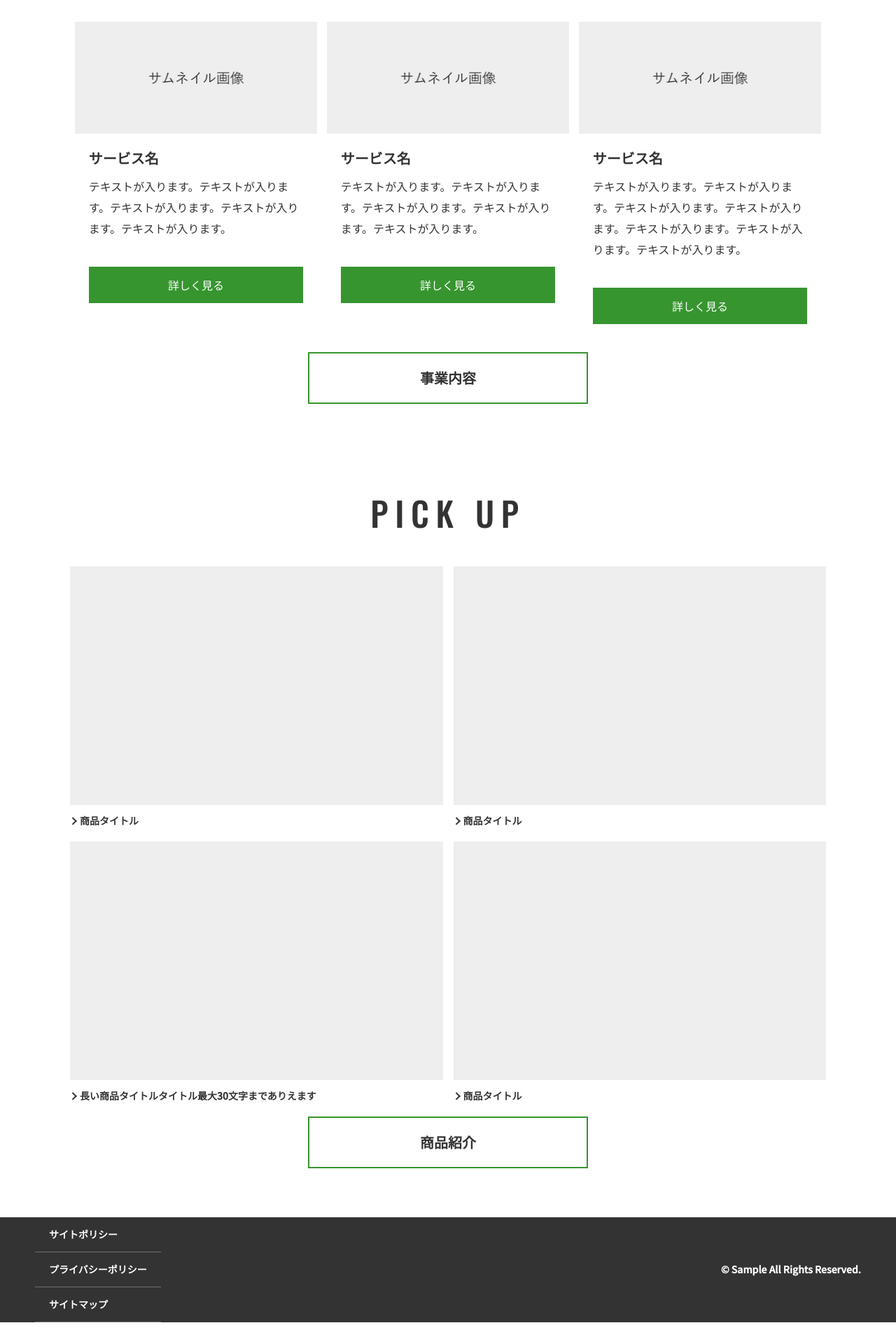
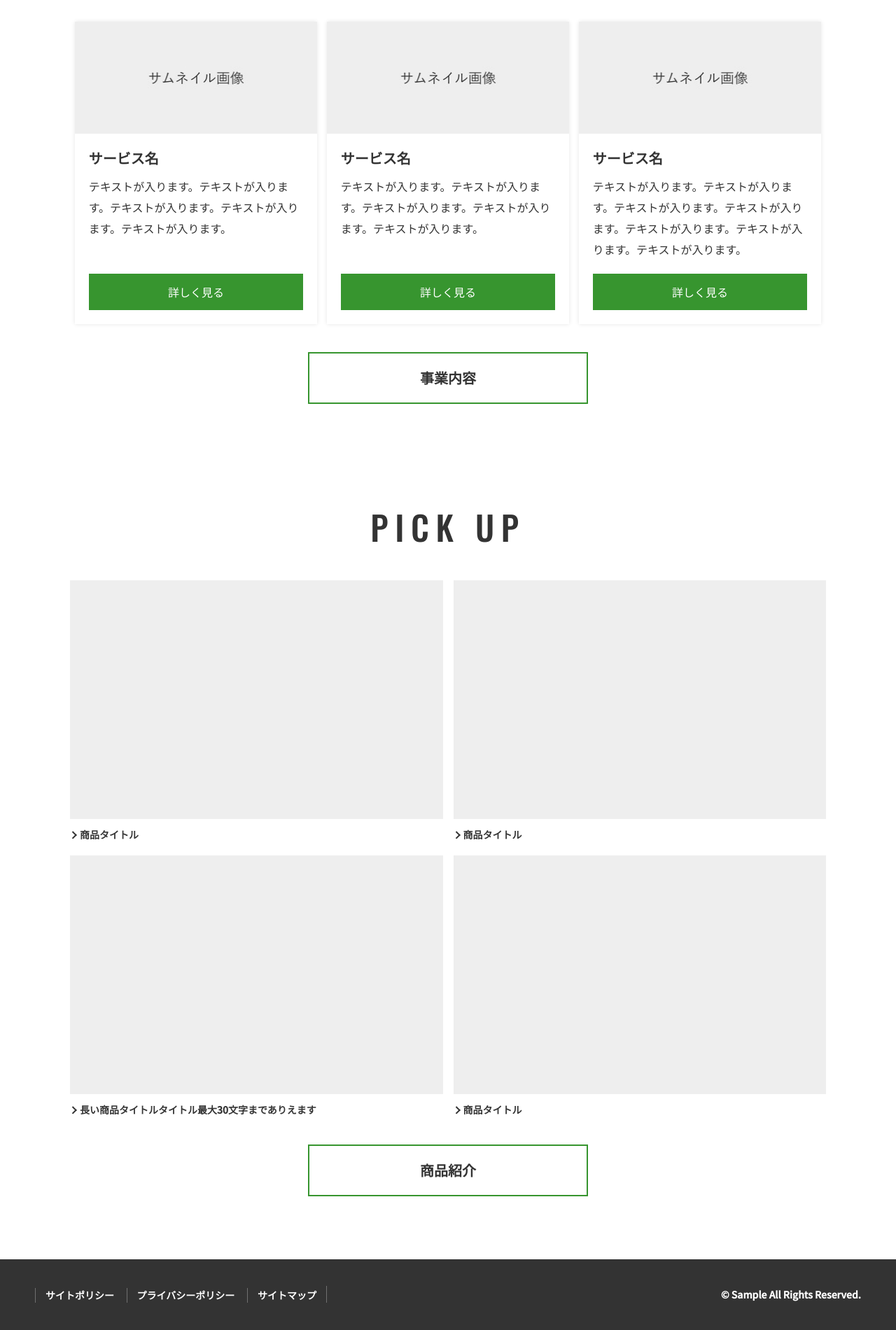
Before and after one commit to more-connect/practice, a plain HTML site: page htmlcss/exercise1/index.html in a window 1280 px wide. Shown: the part 662-2562 px from the top of the page at 70% size. Drawn offline with nearby package versions, Linux system fonts and the light colour scheme.

Commit message:
exe1基本レイアウト

```diff
--- a/htmlcss/exercise1/common.css
+++ b/htmlcss/exercise1/common.css
@@ -203,12 +203,27 @@ a:hover {
   font-size: 14px;
   font-weight: bold;
 }
+
 @media screen and (min-width: 768px), print  {
   .footer{
     display: flex;
     justify-content: space-between;
     align-items: center;
     padding: 0 50px;
+  }
+  .footer__menu {
+    border-right: 1px solid #707070;
+  }
+  .footer__menu > li {
+    display: inline-block;
+    border-left: 1px solid #707070;
+    border-bottom: 0;
+  }
+  .footer__menu  a {
+    padding: 0 1em;
+  }
+  .footer__menu a:hover {
+    text-decoration: underline;
   }
 }
 /*----------------------------------------
@@ -255,6 +270,11 @@ a:hover {
   max-width: 400px;
   margin: 20px auto;
 }
+@media screen and (min-width:768px),print {
+  .centerButton {
+    margin: 40px auto;
+  }
+}
 .buttonM{
   display: block;
   text-align: center;
--- a/htmlcss/exercise1/top.css
+++ b/htmlcss/exercise1/top.css
@@ -63,7 +63,7 @@
 .serviceList__item{
 	max-width: 400px;
 	margin: 20px auto 0;
-	box-shadow: 0 0 6px rgb(0, 0, 0 / 10%);
+	box-shadow: 0 0 6px rgb(0, 0, 0, .1);
 	background: #fff;
 }
 .serviceList__thumb img{
@@ -87,12 +87,16 @@
 @media screen and (min-width: 768px), print  {
 	.serviceList{
 		flex-direction: row;
+		justify-content: space-between;
 	}
 	.serviceList__item{
-		display: flex;
-		flex-direction: column;
+    display: flex;
+    flex-direction: column; /*ボタン位置を下端に揃えるために縦軸に変更*/
 		width: calc((100% - 40px) / 3);
 	}
+	.serviceList__btn {
+    margin-top: auto; /*カード內でボタン位置を下端に揃える*/
+  }
 }
 
 /* pickupList
```
